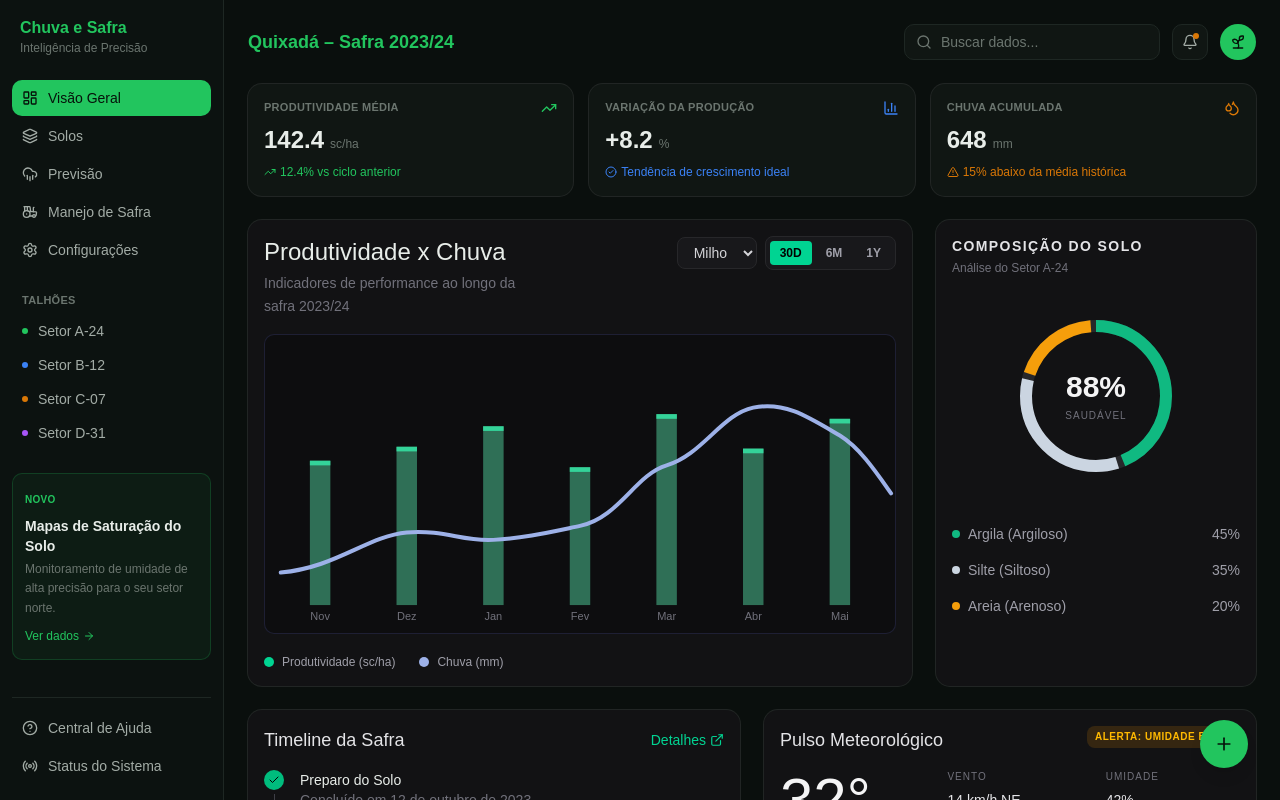
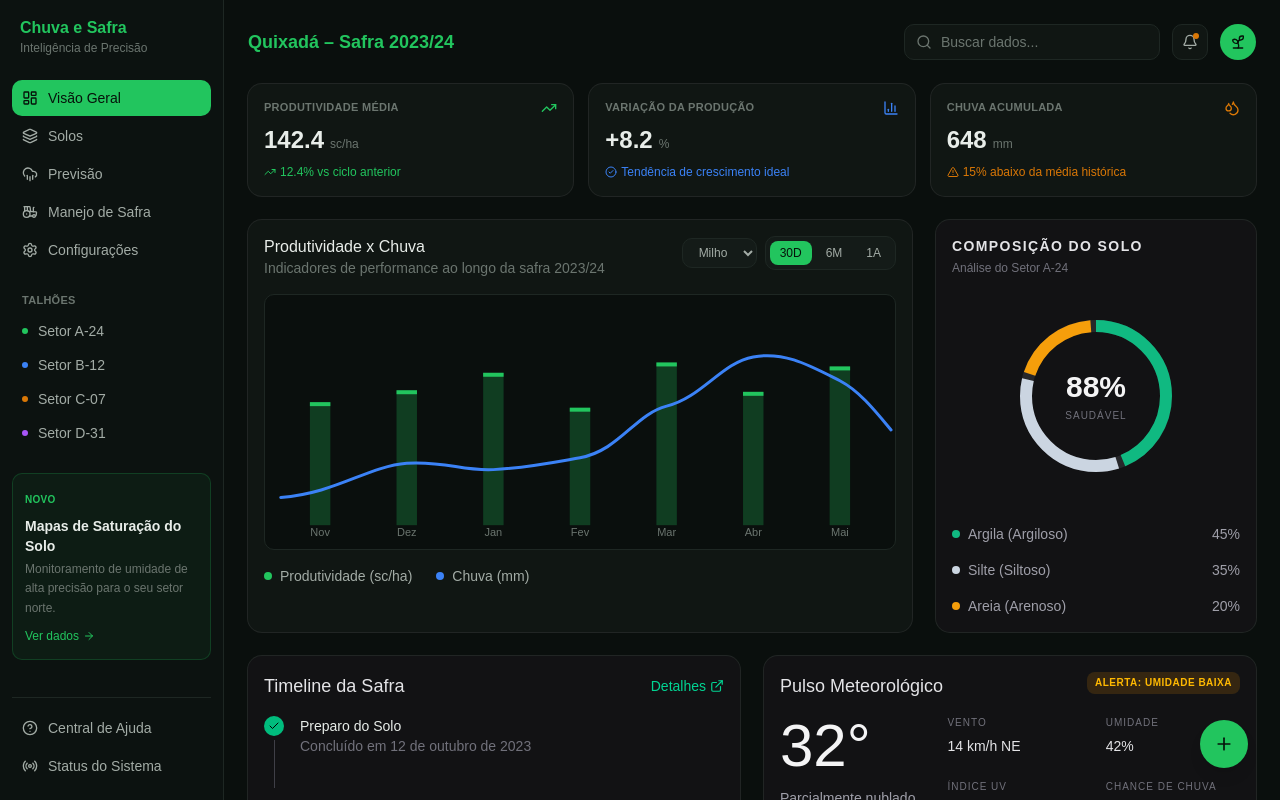
Before and after one commit to codevdu/Demeter, a Next.js app in the folder frontend/: page /produtor in a window 1280 px wide. Shown: the top 800 px of the page. Built offline with nearby package versions, Linux system fonts and the light colour scheme.

Commit message:
style: alinha grafico de produtividade ao tema do painel tecnico

```diff
--- a/frontend/src/components/produtor/ChartSection.tsx
+++ b/frontend/src/components/produtor/ChartSection.tsx
@@ -1,9 +1,11 @@
 import {
   Card,
   CardContent,
+  CardDescription,
   CardHeader,
   CardTitle,
 } from "@/components/ui/card";
+import { cn } from "@/lib/utils";
 
 /* Barras de produtividade: centro (x) e altura no viewBox de 800x320 */
 
@@ -19,64 +21,56 @@ const bars = [
 
 const months = ["Nov", "Dez", "Jan", "Fev", "Mar", "Abr", "Mai"];
 
+const ranges = ["30D", "6M", "1A"];
+
 const BASELINE = 290;
 const BAR_WIDTH = 26;
 
 export function ChartSection() {
   return (
-    <Card className="xl:col-span-2 bg-[#121214] border-zinc-800">
-      <CardHeader>
-        <div className="flex flex-col gap-4 lg:flex-row lg:items-start lg:justify-between">
+    <Card data-slot="chart-section" className="xl:col-span-2">
+      <CardHeader className="flex flex-col gap-3 sm:flex-row sm:items-start sm:justify-between">
+        <div>
+          <CardTitle>Produtividade x Chuva</CardTitle>
 
-          <div>
-            <CardTitle className="text-2xl font-normal">
-              Produtividade x Chuva
-            </CardTitle>
-
-            <p className="mt-1 max-w-[16rem] text-sm leading-relaxed text-zinc-500">
+          <CardDescription>
             Indicadores de performance ao longo da safra 2023/24
-            </p>
+          </CardDescription>
         </div>
 
         <div className="flex flex-wrap items-center gap-2">
-
-            <select className="rounded-md border border-zinc-800 bg-[#18181b] px-3 py-1.5 text-sm text-zinc-300">
+          <select className="rounded-lg border border-border bg-surface-raised px-3 py-1.5 text-xs font-medium text-foreground-subtle focus-visible:outline-none focus-visible:ring-2 focus-visible:ring-ring">
             <option>Milho</option>
           </select>
 
-            <div className="flex items-center gap-1 rounded-md border border-zinc-800 bg-[#18181b] p-1">
-
-              <button className="rounded px-2.5 py-1 text-xs font-semibold text-black bg-emerald-400">
-                30D
+          <div className="flex items-center gap-1 rounded-lg border border-border bg-surface-raised p-1">
+            {ranges.map((range, index) => (
+              <button
+                key={range}
+                type="button"
+                data-active={index === 0 ? "" : undefined}
+                className={cn(
+                  "rounded-md px-2.5 py-1 text-xs font-medium text-foreground-subtle transition-colors",
+                  "hover:text-foreground",
+                  "data-active:bg-primary data-active:text-primary-foreground",
+                )}
+              >
+                {range}
               </button>
-
-              <button className="rounded px-2.5 py-1 text-xs font-semibold text-zinc-400 hover:text-zinc-200">
-                6M
-              </button>
-
-              <button className="rounded px-2.5 py-1 text-xs font-semibold text-zinc-400 hover:text-zinc-200">
-                1Y
-              </button>
-
+            ))}
           </div>
-
-          </div>
-
         </div>
       </CardHeader>
 
       <CardContent>
-
         {/* Área de plotagem */}
 
-        <div className="relative h-[300px] overflow-hidden rounded-lg border border-indigo-400/15 bg-[#0d0d0f]">
-
+        <div className="relative h-64 overflow-hidden rounded-lg border border-border bg-background">
           <svg
             className="absolute inset-0 h-full w-full"
             viewBox="0 0 800 320"
             preserveAspectRatio="none"
           >
-
             {/* Barras de produtividade */}
 
             {bars.map((bar) => (
@@ -86,7 +80,8 @@ export function ChartSection() {
                   y={BASELINE - bar.height}
                   width={BAR_WIDTH}
                   height={bar.height}
-                  fill="#2f6f56"
+                  className="fill-primary"
+                  fillOpacity={0.25}
                 />
 
                 <rect
@@ -94,7 +89,7 @@ export function ChartSection() {
                   y={BASELINE - bar.height}
                   width={BAR_WIDTH}
                   height={5}
-                  fill="#34d399"
+                  className="fill-primary"
                 />
               </g>
             ))}
@@ -113,48 +108,39 @@ export function ChartSection() {
                 C 755 121, 775 146, 795 170
               "
               fill="none"
-              stroke="#9db1e8"
-              strokeWidth="4"
+              className="stroke-status-blue"
+              strokeWidth="3"
               strokeLinecap="round"
               vectorEffect="non-scaling-stroke"
             />
-
           </svg>
 
           {/* Meses do eixo X */}
 
-          <div className="absolute bottom-2 left-[1.875%] right-[1.875%] flex text-[11px] text-zinc-500">
+          <div className="absolute bottom-2 left-[1.875%] right-[1.875%] flex text-[11px] text-muted-foreground">
             {months.map((month) => (
               <span key={month} className="flex-1 text-center">
                 {month}
               </span>
             ))}
           </div>
-
         </div>
 
         {/* Legenda */}
 
-        <div className="mt-5 flex gap-6 text-xs">
+        <dl className="mt-4 flex flex-wrap gap-6 text-sm">
+          <div className="flex items-center gap-2">
+            <span className="size-2 shrink-0 rounded-full bg-primary" />
 
-          <div className="flex items-center gap-2">
-            <div className="size-2.5 rounded-full bg-emerald-400" />
-
-            <span className="text-zinc-400">
-              Produtividade (sc/ha)
-            </span>
+            <dt className="text-foreground-subtle">Produtividade (sc/ha)</dt>
           </div>
 
           <div className="flex items-center gap-2">
-            <div className="size-2.5 rounded-full bg-[#9db1e8]" />
+            <span className="size-2 shrink-0 rounded-full bg-status-blue" />
 
-            <span className="text-zinc-400">
-              Chuva (mm)
-            </span>
+            <dt className="text-foreground-subtle">Chuva (mm)</dt>
           </div>
-
-        </div>
-
+        </dl>
       </CardContent>
     </Card>
   );
```
Lines whose indentation alone changed are shown as unchanged.
